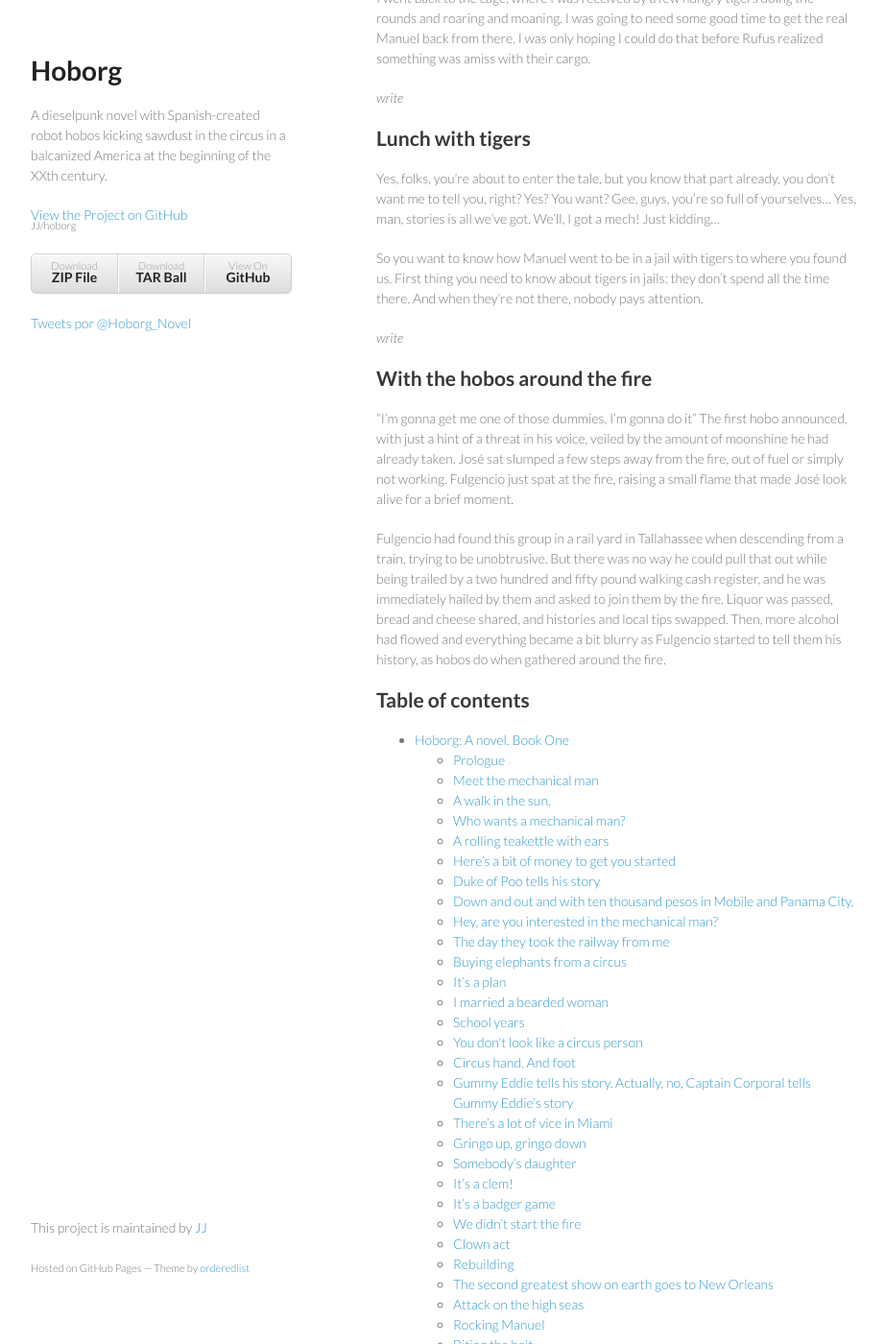
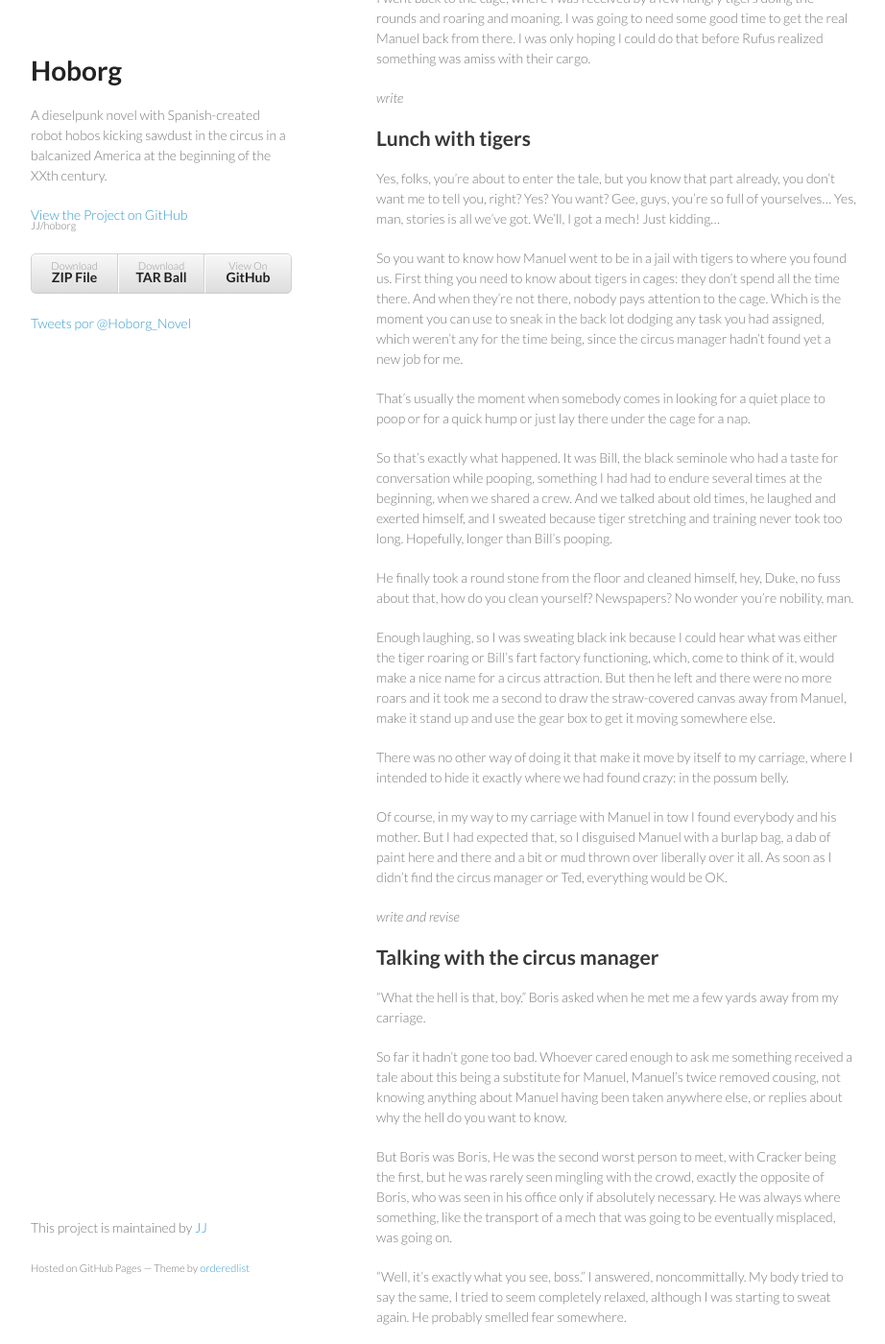
Before and after one commit to JJ/hoborg, a Jekyll site: the page built from text/text.md, in a window 1280 px wide and 1400 px high, scrolled down 44826 px. Shown: the whole window at 96% size, without its empty margins (178-1100 px from the left). Built offline with Jekyll 4.4.1, drawn with Linux system fonts in a browser that asks for light colours; comment, search, counter and statistics services are not loaded; some of the changed text lies outside the part shown.

Commit message:
Sync text/text.md from master to gh-pages

```diff
--- a/text/text.md
+++ b/text/text.md
@@ -2517,10 +2517,111 @@ got. We'll, I got a mech! Just kidding...
 
 So you want to know how Manuel went to be in a jail with tigers to
 where you found us. First thing you need to know about tigers in
-jails: they don't spend all the time there. And when they're not
-there, nobody pays attention.
-
-*write*
+cages: they don't spend all the time there. And when they're not
+there, nobody pays attention to the cage. Which is the moment you can
+use to sneak in the back lot dodging any task you had assigned, which
+weren't any for the time being, since the circus manager hadn't found
+yet a new job for me.
+
+That's usually the moment when somebody comes in looking for a quiet
+place to poop or for a quick hump or just lay there under the cage for
+a nap.
+
+So that's exactly what happened. It was Bill, the black seminole who
+had a taste for conversation while pooping, something I had had to
+endure several times at the beginning, when we shared a crew. And we
+talked about old times, he laughed and exerted himself, and I sweated
+because tiger stretching and training never took too long. Hopefully,
+longer than Bill's pooping.
+
+He finally took a round stone from the floor and cleaned himself, hey,
+Duke, no fuss about that, how do you clean yourself? Newspapers? No
+wonder you're nobility, man.
+
+Enough laughing, so I was sweating black ink because I could hear what
+was either the tiger roaring or Bill's fart factory functioning,
+which, come to think of it, would make a nice name for a circus
+attraction. But then he left and there were no more roars and it took
+me a second to draw the straw-covered canvas away from Manuel, make it
+stand up and use the gear box to get it moving somewhere else.
+
+There was no other way of doing it that make it move by itself to my
+carriage, where I intended to hide it exactly where we had found
+crazy: in the possum belly.
+
+Of course, in my way to my carriage with Manuel in tow I found
+everybody and his mother. But I had expected that, so I disguised
+Manuel with a burlap bag, a dab of paint here and there and a bit or
+mud thrown over liberally over it all. As soon as I didn't find the
+circus manager or Ted, everything would be OK.
+
+*write and revise*
+
+Talking with the circus manager
+-----------------------------------------------
+
+"What the hell is that, boy." Boris asked when he met me a few yards
+away from my carriage.
+
+So far it hadn't gone too bad. Whoever cared enough to ask me
+something received a tale about this being a substitute for Manuel,
+Manuel's twice removed cousing, not knowing anything about Manuel
+having been taken anywhere else, or replies about why the hell do you
+want to know.
+
+But Boris was Boris, He was the second worst person to meet, with
+Cracker being the first, but he was rarely seen mingling with the
+crowd, exactly the opposite of Boris, who was seen in his office only
+if absolutely necessary. He was always where something, like the
+transport of a mech that was going to be eventually misplaced, was
+going on.
+
+"Well, it's exactly what you see, boss." I answered,
+noncommittally. My body tried to say the same, I tried to seem
+completely relaxed, although I was starting to sweat again. He
+probably smelled fear somewhere.
+
+"So, it's... Manuel's poor cousin." He said, after pausing a few
+heartbeats.
+
+"Exactly!" I answered happily, and turned to continue walking.  But he
+was again at it.
+
+"But where did you get it?" He was frowning, and that was not good. It
+wasn't good either that people were starting to notice us on the back
+lot and were starting to gather around.
+
+"Me? I didn't, it was just there, so..."
+
+"Where do you mean?"
+
+I haven't gone so far as to invent a whole story. So I started to make
+it dance, moving one of the wheels at the same time it spun one of the
+arms. The pebbles on the ground made its head bob. Somebody started to
+beat his feet and clap their hands, yes, the first mechanical jig in
+history. Do you want me to show how I did it?
+
+Forget about it
+----------------------
+
+Do you remember what I was talking about? Yes, Manuel and something or
+other about it, right? The manager left me alone, although he didn't
+seem amused. He was probably busy or something, but he left me alone
+witht he rest of the small crowd that had gathered. Which, when I
+stopped the show, were also on their way to something more interesting
+or their duties, whatever came first.
+
+Sometimes the easiest way fo hide somethign is to show it in plain
+sight. But you don't have to push it too far: in a while it was in the
+possum belly of my carriage, something he did largely by himself by
+catching the beam under the carriage belly and pulling himself up. I
+covered it with lots of stuff, ropes, cabling, and anything I could
+find there. The platform was sagging due to weight. It probably
+couldn't stand a long trip, but I intended to alight it as soon as I
+possibly could.
+
+*revise and write*
+
 
 With the hobos around the fire
 --------------
```
